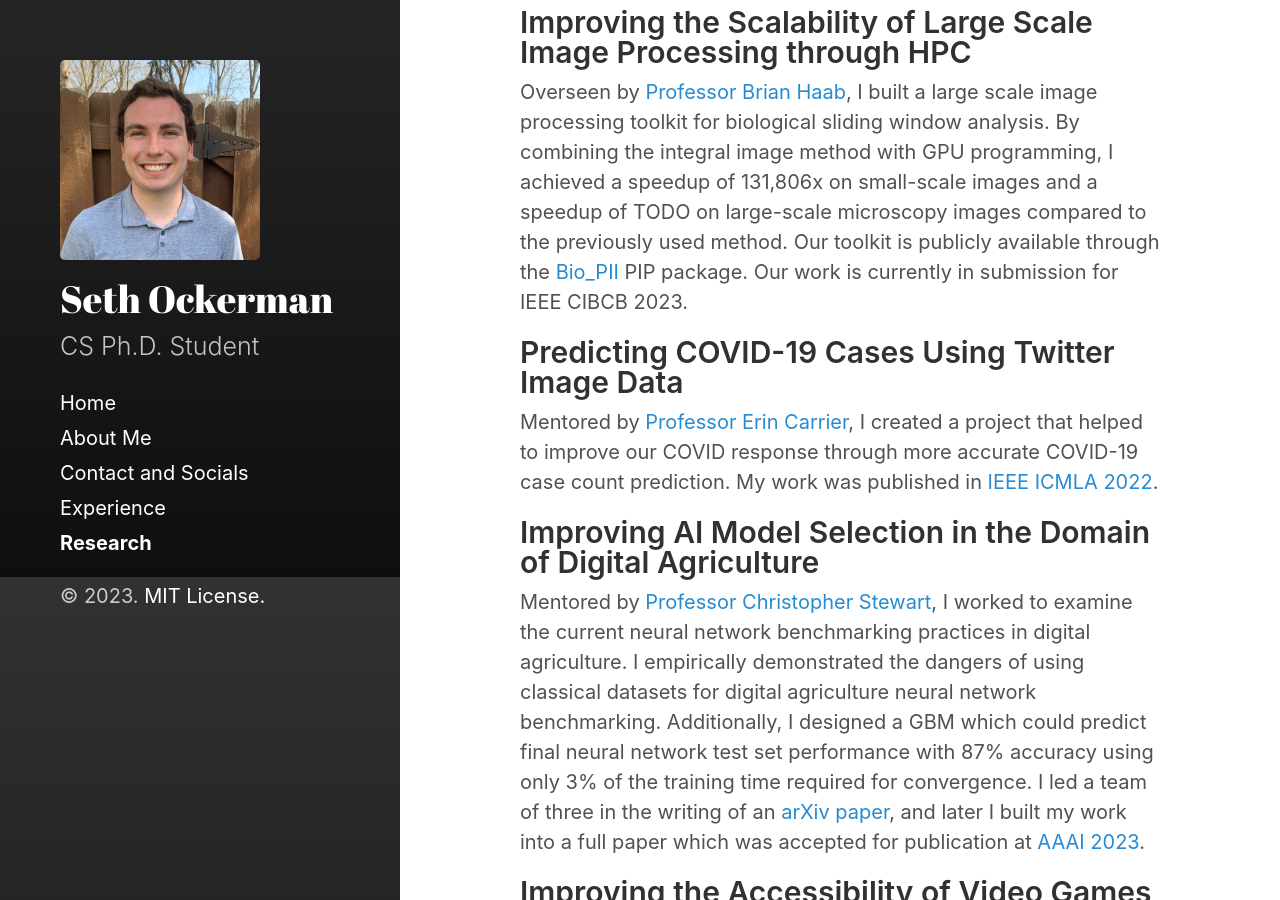
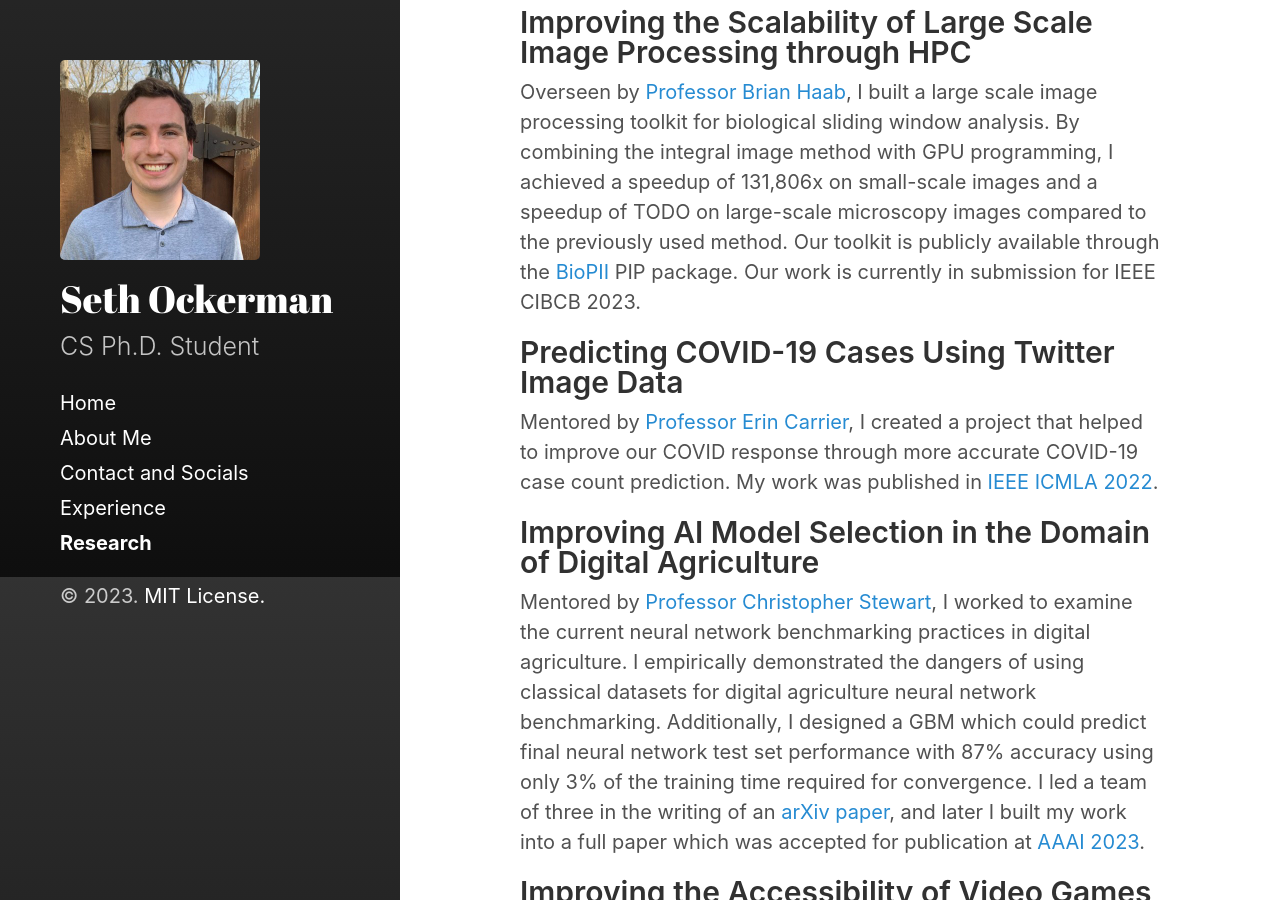
Before and after one commit to OckermanSethGVSU/OckermanSethGVSU.github.io, a Jekyll site: the page built from markdown/research.md, in a window 1280 px wide and 900 px high, scrolled down 323 px. Built offline with Jekyll 4.4.1, drawn with Linux system fonts in a browser that asks for light colours.

Commit message:
corrected spelling of package

```diff
--- a/markdown/research.md
+++ b/markdown/research.md
@@ -8,7 +8,7 @@
 [My Google Scholar](https://scholar.google.com/citations?user=7gZFL2IAAAAJ&hl=en){:target="_blank"}
 
 ## Improving the Scalability of Large Scale Image Processing through HPC
-Overseen by [Professor Brian Haab](https://scholar.google.com/citations?user=mC3JPI8AAAAJ&hl=en){:target="_blank"}, I built a large scale image processing toolkit for biological sliding window analysis. By combining the integral image method with GPU programming, I achieved a speedup of 131,806x on small-scale images and a speedup of TODO on large-scale microscopy images compared to the previously used method. Our toolkit is publicly available through the [Bio_PII](https://github.com/OckermanSethGVSU/Bio-PII){:target="_blank"} PIP package. Our work is currently in submission for IEEE CIBCB 2023.
+Overseen by [Professor Brian Haab](https://scholar.google.com/citations?user=mC3JPI8AAAAJ&hl=en){:target="_blank"}, I built a large scale image processing toolkit for biological sliding window analysis. By combining the integral image method with GPU programming, I achieved a speedup of 131,806x on small-scale images and a speedup of TODO on large-scale microscopy images compared to the previously used method. Our toolkit is publicly available through the [BioPII](https://github.com/OckermanSethGVSU/Bio-PII){:target="_blank"} PIP package. Our work is currently in submission for IEEE CIBCB 2023.
 
 
 ## Predicting COVID-19 Cases Using Twitter Image Data
```
Also changed, not shown: 2 other files.
